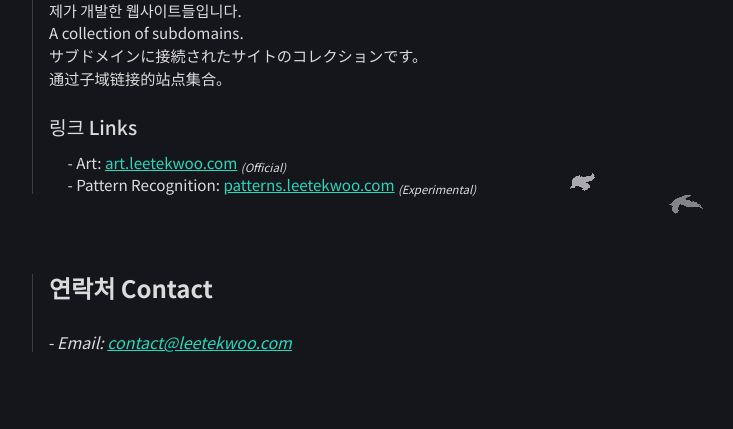
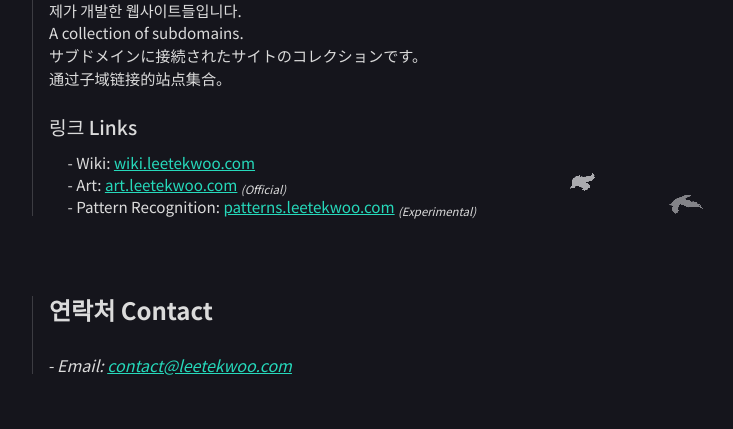
Before and after one commit to 0teklee/leetekwoo, a plain HTML site: page index.html in a window 1280 px wide. Shown: the part 291-720 px from the top of the page, without its empty margins (174-907 px from the left). Drawn offline with nearby package versions, Linux system fonts and the light colour scheme; a web font is replaced by a local one.

Commit message:
Add link to wiki.leetekwoo.com in index.html
wiki

```diff
--- a/index.html
+++ b/index.html
@@ -75,6 +75,17 @@
 					</dt>
 					<dd>
 						<ul class="list list-dash">
+							<li>
+								Wiki:
+								<a
+										href="https://wiki.leetekwoo.com"
+										target="_blank"
+										rel="noopener"
+										referrerpolicy="origin"
+								>
+									wiki.leetekwoo.com</a
+							>
+							</li>
 							<li>
 								Art:
 								<a
```
